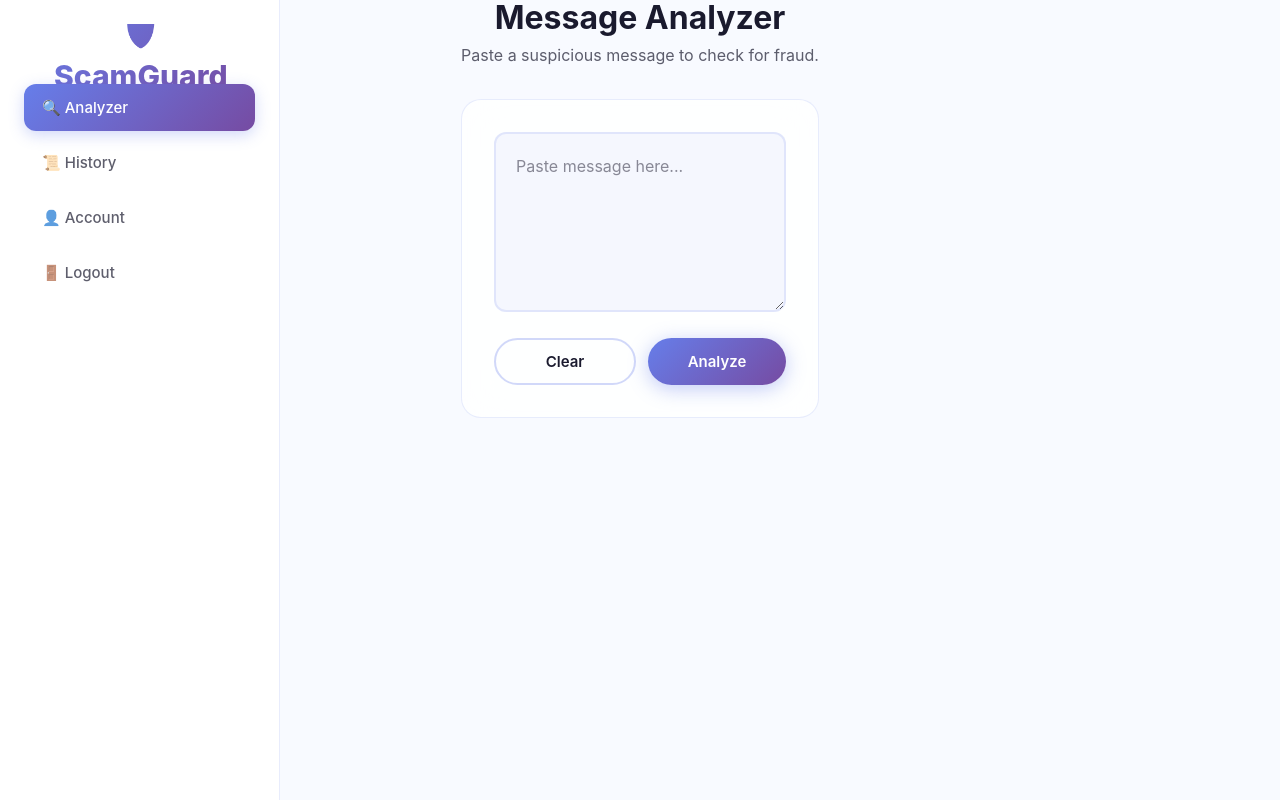
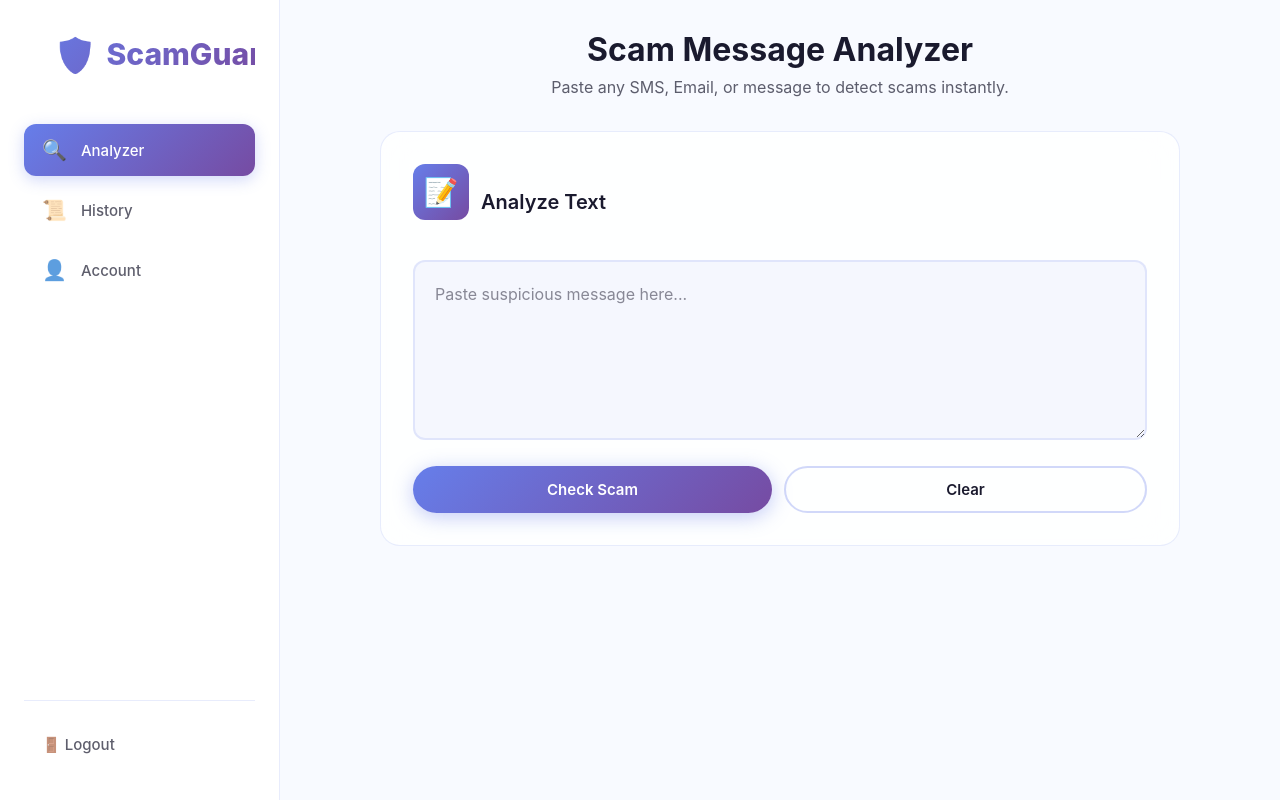
Before and after one commit to PALAK2305/phishing-scam-detection-ai, a React (Vite) app in the folder Frontend/: page /dashboard in a window 1280 px wide. Built offline with nearby package versions, Linux system fonts and the light colour scheme.

Commit message:
Change Frontend

```diff
--- a/Frontend/src/Pages/Home.jsx
+++ b/Frontend/src/Pages/Home.jsx
@@ -7,19 +7,71 @@ const Home = () => {
 
   return (
     <div className="landing-page">
+      {/* Navigation */}
       <nav className="landing-nav">
-        <div className="logo"><span className="logo-icon">🛡️</span> ScamGuard</div>
+        <div className="logo">
+          <span className="logo-icon">🛡️</span> ScamGuard
+        </div>
         <div className="nav-buttons">
-          <button className="btn btn-outline" onClick={() => navigate('/login')}>Log In</button>
-          <button className="btn btn-primary" onClick={() => navigate('/signup')}>Sign Up Free</button>
+          <button className="btn btn-outline" onClick={() => navigate('/login')}>
+            Log In
+          </button>
+          <button className="btn btn-primary" onClick={() => navigate('/signup')}>
+            Sign Up Free
+          </button>
         </div>
       </nav>
 
+      {/* Hero Section */}
       <section className="hero-section">
-        <h1 className="hero-title">Detect Scams <span className="gradient-text">Instantly</span></h1>
-        <p className="hero-subtitle">Paste any suspicious message and get instant AI analysis.</p>
+        {/* Added: Hero Badge defined in your CSS */}
+        <div className="hero-badge">
+          <span>✨ New v2.0</span> AI-Powered Protection
+        </div>
+
+        <h1 className="hero-title">
+          Detect Scams <br />
+          <span className="gradient-text">Before They Bite</span>
+        </h1>
+
+        <p className="hero-subtitle">
+          Don't get played. Paste any suspicious message, email, or link
+          and get an instant AI safety analysis.
+        </p>
+
         <div className="hero-cta">
-          <button className="btn btn-primary" onClick={() => navigate('/signup')}>🚀 Get Started</button>
+          <button className="btn btn-primary" onClick={() => navigate('/signup')}>
+            🚀 Analyze Now
+          </button>
+          <button className="btn btn-outline" onClick={() => navigate('/login')}>
+            View Demo
+          </button>
+        </div>
+      </section>
+
+      {/* Added: Features Section defined in your CSS */}
+      <section className="features-section">
+        <div className="features-grid">
+          {/* Feature 1 */}
+          <div className="feature-card">
+            <div className="feature-icon purple">⚡</div>
+            <h3>Instant Results</h3>
+            <p>Get a safety score in seconds. Our AI analyzes patterns, language, and links instantly.</p>
+          </div>
+
+          {/* Feature 2 */}
+          <div className="feature-card">
+            <div className="feature-icon blue">🧠</div>
+            <h3>Smart Context</h3>
+            <p>We don't just say "Scam." We explain exactly <em>why</em> a message looks suspicious.</p>
+          </div>
+
+          {/* Feature 3 */}
+          <div className="feature-card">
+            <div className="feature-icon pink">🔒</div>
+            <h3>Private & Secure</h3>
+            <p>Your data is encrypted. We analyze the content without storing your personal details.</p>
+          </div>
         </div>
       </section>
     </div>
--- a/Frontend/src/components/Dashboard.jsx
+++ b/Frontend/src/components/Dashboard.jsx
@@ -1,109 +1,97 @@
-import React, { useState } from 'react';
-import { useNavigate } from 'react-router-dom';
+import React, { useState } from "react";
+import { useNavigate } from "react-router-dom"; // Added for sidebar navigation
 import "../Pages/app.css";
 
-const Dashboard = ({ onAddHistory }) => {
-  const [message, setMessage] = useState('');
-  const [result, setResult] = useState(null);
-  const [isAnalyzing, setIsAnalyzing] = useState(false);
+const Dashboard = () => {
+  const [message, setMessage] = useState("");
+  const [result, setResult] = useState("");
   const navigate = useNavigate();
 
-  const analyzeMessage = async () => {
-    if (!message.trim()) return;
+  const checkScam = () => {
+    if (!message.trim()) {
+      alert("Please paste a message to analyze");
+      return;
+    }
 
-    setIsAnalyzing(true);
-    setResult(null);
-
-    try {
-      // Points to the standardized endpoint in app.py
-      const response = await fetch("http://127.0.0.1:5000/api/analyze-text", {
-        method: "POST",
-        headers: {
-          "Content-Type": "application/json",
-        },
-        body: JSON.stringify({ text: message }),
-      });
-
-      const data = await response.json();
-
-      if (response.ok) {
-        const isSpam = data.result === "Spam";
-
-        const analysisResult = {
-          status: isSpam ? 'scam' : 'safe',
-          title: isSpam ? 'High Risk - Likely Scam!' : 'Low Risk - Appears Safe',
-          subtitle: isSpam ? 'Our AI model detected scam patterns.' : 'No obvious scam indicators found.',
-          indicators: isSpam
-            ? ['Machine Learning detected scam intent', 'Suspicious language patterns']
-            : ['Legitimate pattern', 'Safe text structure']
-        };
-
-        setResult(analysisResult);
-
-        if (onAddHistory) {
-          onAddHistory({
-            id: Date.now(),
-            message: message.substring(0, 100) + '...',
-            status: analysisResult.status,
-            title: analysisResult.title,
-            date: new Date().toLocaleDateString()
-          });
-        }
-      } else {
-        alert("Server Error: " + (data.error || "Unknown error"));
-      }
-    } catch (error) {
-      console.error("Connection Error:", error);
-      alert("Could not connect to the ScamGuard API. Make sure app.py is running!");
-    } finally {
-      setIsAnalyzing(false);
-    }
+    // Temporary demo logic
+    setResult("⚠️ Scam Detected (Confidence: 92%)");
   };
 
   return (
     <div className="dashboard-layout">
+      {/* Sidebar Navigation */}
       <aside className="sidebar">
-        <div className="logo">🛡️ ScamGuard</div>
+        <div className="sidebar-header">
+          <div className="logo"><span className="logo-icon">🛡️</span> ScamGuard</div>
+        </div>
         <nav className="sidebar-nav">
-          <button className="nav-item active" onClick={() => navigate('/dashboard')}>🔍 Analyzer</button>
-          <button className="nav-item" onClick={() => navigate('/history')}>📜 History</button>
-          <button className="nav-item" onClick={() => navigate('/account')}>👤 Account</button>
-          <button className="nav-item logout" onClick={() => navigate('/')}>🚪 Logout</button>
+          <button className="nav-item active" onClick={() => navigate('/dashboard')}>
+            <span className="nav-item-icon">🔍</span> Analyzer
+          </button>
+          <button className="nav-item" onClick={() => navigate('/history')}>
+            <span className="nav-item-icon">📜</span> History
+          </button>
+          <button className="nav-item" onClick={() => navigate('/account')}>
+            <span className="nav-item-icon">👤</span> Account
+          </button>
         </nav>
+        <div className="sidebar-footer">
+           <button className="nav-item" onClick={() => navigate('/')}>🚪 Logout</button>
+        </div>
       </aside>
 
-      <main className="analyzer-container">
+      {/* Main Content Area */}
+      <main className="main-content">
         <div className="page-header">
-          <h1>Message Analyzer</h1>
-          <p>Paste a suspicious message to check for fraud.</p>
+          <h1>Scam Message Analyzer</h1>
+          <p>Paste any SMS, Email, or message to detect scams instantly.</p>
         </div>
 
+        <div className="analyzer-container">
+          {/* Input Card */}
           <div className="analyzer-card">
+            <h2><span className="feature-icon purple">📝</span> Analyze Text</h2>
+
             <textarea
               className="message-input"
-            placeholder="Paste message here..."
+              placeholder="Paste suspicious message here..."
               value={message}
               onChange={(e) => setMessage(e.target.value)}
             />
+
             <div className="analyzer-actions">
-            <button className="btn btn-outline" onClick={() => setMessage('')}>Clear</button>
-            <button className="btn btn-primary" onClick={analyzeMessage} disabled={isAnalyzing}>
-              {isAnalyzing ? 'Analyzing...' : 'Analyze'}
+              <button className="btn btn-primary" onClick={checkScam}>
+                Check Scam
+              </button>
+              <button className="btn btn-outline" onClick={() => setMessage('')}>
+                Clear
               </button>
             </div>
           </div>
 
+          {/* Result Card - Only shows when result exists */}
           {result && (
-          <div className={`result-card ${result.status}`}>
-            <h3>{result.title}</h3>
-            <p>{result.subtitle}</p>
-            <ul>
-              {result.indicators.map((ind, i) => (
-                <li key={i}>{ind}</li>
-              ))}
-            </ul>
+            <div className="result-card">
+              <div className="result-header">
+                <div className={`result-icon ${result.includes("Scam") ? "scam" : "safe"}`}>
+                  {result.includes("Scam") ? "✕" : "✓"}
+                </div>
+                <div className="result-title">
+                  <h3>Analysis Complete</h3>
+                  <p>Here is what our AI found:</p>
+                </div>
+              </div>
+
+              <div className="result-explanation">
+                <h4>{result}</h4>
+                <p>
+                  This message shows high-risk patterns often associated with phishing attempts.
+                  Do not click links or reply.
+                </p>
+              </div>
             </div>
           )}
+        </div>
       </main>
     </div>
   );
--- a/Frontend/src/components/History.jsx
+++ b/Frontend/src/components/History.jsx
@@ -1,6 +1,6 @@
 import React from 'react';
 import { useNavigate } from 'react-router-dom';
-import "../Pages/app.css";
+import "../Pages/app.css"; // Ensure this path matches your file structure
 
 const History = ({ history = [] }) => {
   const navigate = useNavigate();
@@ -9,16 +9,29 @@ const History = ({ history = [] }) => {
     <div className="dashboard-layout">
       {/* Sidebar Navigation */}
       <aside className="sidebar">
-        <div className="logo">🛡️ ScamGuard</div>
+        <div className="sidebar-header">
+          <div className="logo"><span className="logo-icon">🛡️</span> ScamGuard</div>
+        </div>
         <nav className="sidebar-nav">
-          <button className="nav-item" onClick={() => navigate('/dashboard')}>🔍 Analyzer</button>
-          <button className="nav-item active" onClick={() => navigate('/history')}>📜 History</button>
-          <button className="nav-item" onClick={() => navigate('/account')}>👤 Account</button>
-          <button className="nav-item logout" onClick={() => navigate('/')}>🚪 Logout</button>
+          <button className="nav-item" onClick={() => navigate('/dashboard')}>
+            <span className="nav-item-icon">🔍</span> Analyzer
+          </button>
+          <button className="nav-item active" onClick={() => navigate('/history')}>
+            <span className="nav-item-icon">📜</span> History
+          </button>
+          <button className="nav-item" onClick={() => navigate('/account')}>
+            <span className="nav-item-icon">👤</span> Account
+          </button>
         </nav>
+        <div className="sidebar-footer">
+           <button className="nav-item" onClick={() => navigate('/')}>🚪 Logout</button>
+        </div>
       </aside>
 
-      <main className="analyzer-container">
+      {/* Main Content */}
+      <main className="main-content">
+        <div className="analyzer-container"> {/* Container restricts width for readability */}
+
           <div className="page-header">
             <h1>Analysis History</h1>
             <p>View all your previously analyzed messages</p>
@@ -47,7 +60,7 @@ const History = ({ history = [] }) => {
                     <p>{item.message}</p>
                   </div>
                   <div className="history-meta">
-                  <span className="date">{item.date}</span>
+                    <div className="date">{item.date}</div>
                     <span className={`badge ${item.status}`}>
                       {item.status.toUpperCase()}
                     </span>
@@ -56,6 +69,7 @@ const History = ({ history = [] }) => {
               ))}
             </div>
           )}
+        </div>
       </main>
     </div>
   );
```
Lines whose indentation alone changed are shown as unchanged.
